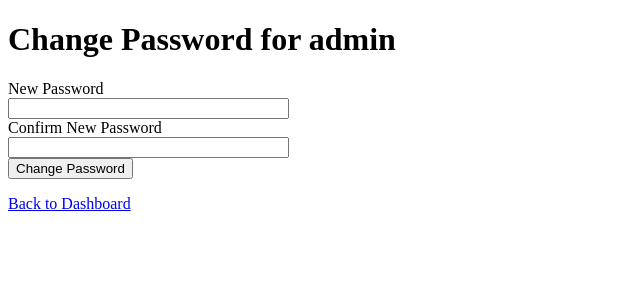
After one commit to zsbati/mvp0, a Flask app: page /change_user_password/1 in a window 1280 px wide. The commit adds this page. Shown: the top 300 px of the page, without its empty margins (0-640 px from the left). Run offline with Flask 3, Linux system fonts and the light colour scheme; a user stored in the database is signed in.

Commit message:
acccounts reeady

```diff
--- a/app.py
+++ b/app.py
@@ -44,10 +44,29 @@ def change_password():
     return render_template('change_password.html', form=form)
 
 
+@app.route('/change_user_password/<int:user_id>', methods=['GET', 'POST'])
+@login_required
+def change_user_password(user_id):
+    user = User.query.get_or_404(user_id)
+    if current_user.role != 'superuser':
+        flash('You do not have permission to change user passwords.', 'danger')
+        return redirect(url_for('dashboard'))
+
+    form = ChangePasswordForm()
+    if form.validate_on_submit():
+        user.password = form.new_password.data  # Update the user's password
+        db.session.commit()
+        flash('Password changed successfully!', 'success')
+        return redirect(url_for('dashboard'))
+
+    return render_template('change_user_password.html', form=form, user=user)
+
+
 @app.route('/dashboard')
 @login_required
 def dashboard():
-    return render_template('dashboard.html', user=current_user)
+    users = User.query.all()  # Fetch all users
+    return render_template('dashboard.html', user=current_user, users=users)
 
 
 @app.route('/login', methods=['GET', 'POST'])
--- /dev/null
+++ b/templates/change_user_password.html
@@ -0,0 +1,31 @@
+<!DOCTYPE html>
+<html lang="en">
+<head>
+    <meta charset="UTF-8">
+    <title>Change User Password</title>
+</head>
+<body>
+    <h1>Change Password for {{ user.username }}</h1>
+    <form method="POST">
+        {{ form.hidden_tag() }}
+        <div>
+            {{ form.new_password.label }}<br>
+            {{ form.new_password(size=32) }}<br>
+            {% for error in form.new_password.errors %}
+                <span style="color: red;">[{{ error }}]</span>
+            {% endfor %}
+        </div>
+        <div>
+            {{ form.confirm_password.label }}<br>
+            {{ form.confirm_password(size=32) }}<br>
+            {% for error in form.confirm_password.errors %}
+                <span style="color: red;">[{{ error }}]</span>
+            {% endfor %}
+        </div>
+        <div>
+            {{ form.submit() }}
+        </div>
+    </form>
+    <p><a href="{{ url_for('dashboard') }}">Back to Dashboard</a></p>
+</body>
+</html>
```
Also changed, not shown: templates/dashboard.html (+5 -3 lines), instance/site.db.
